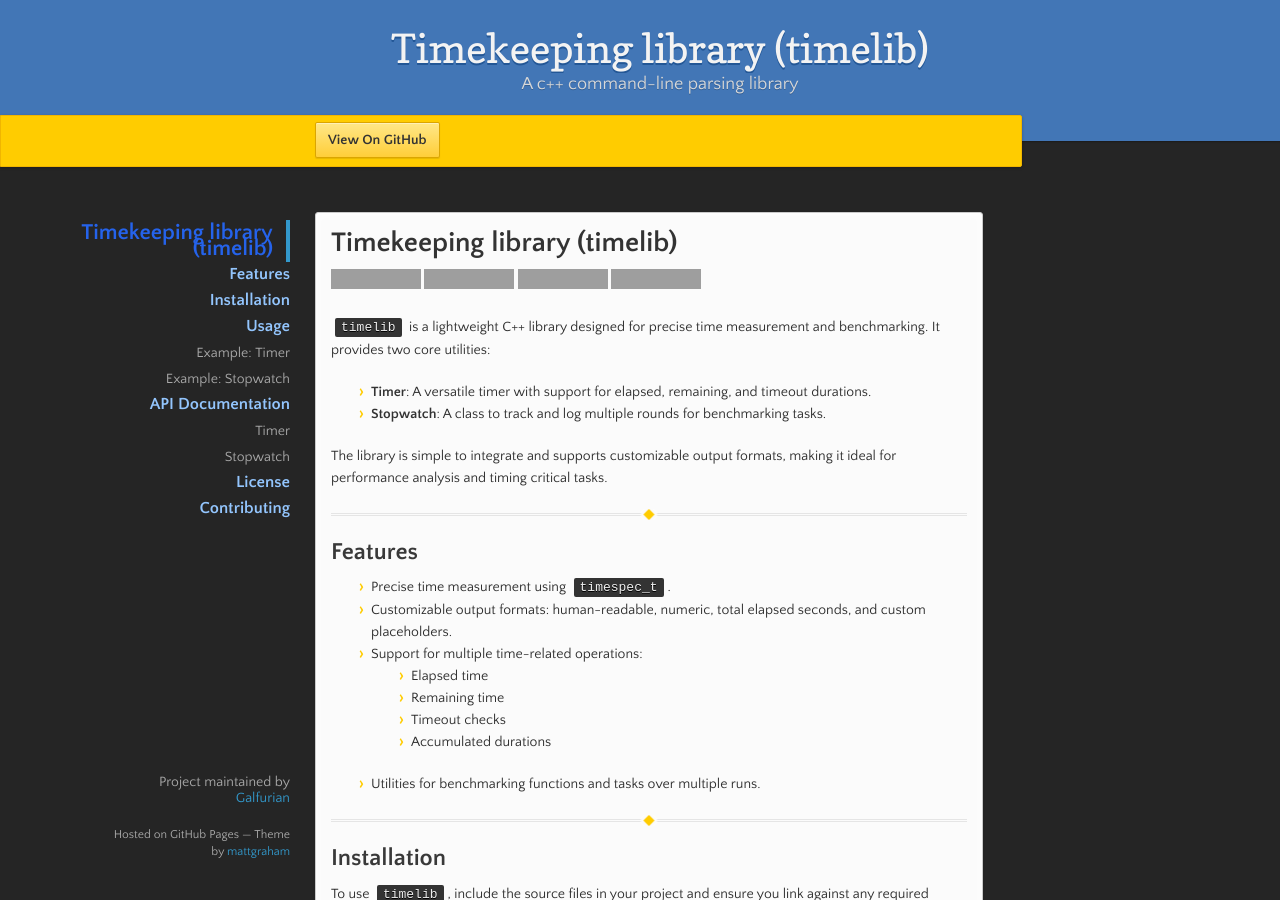
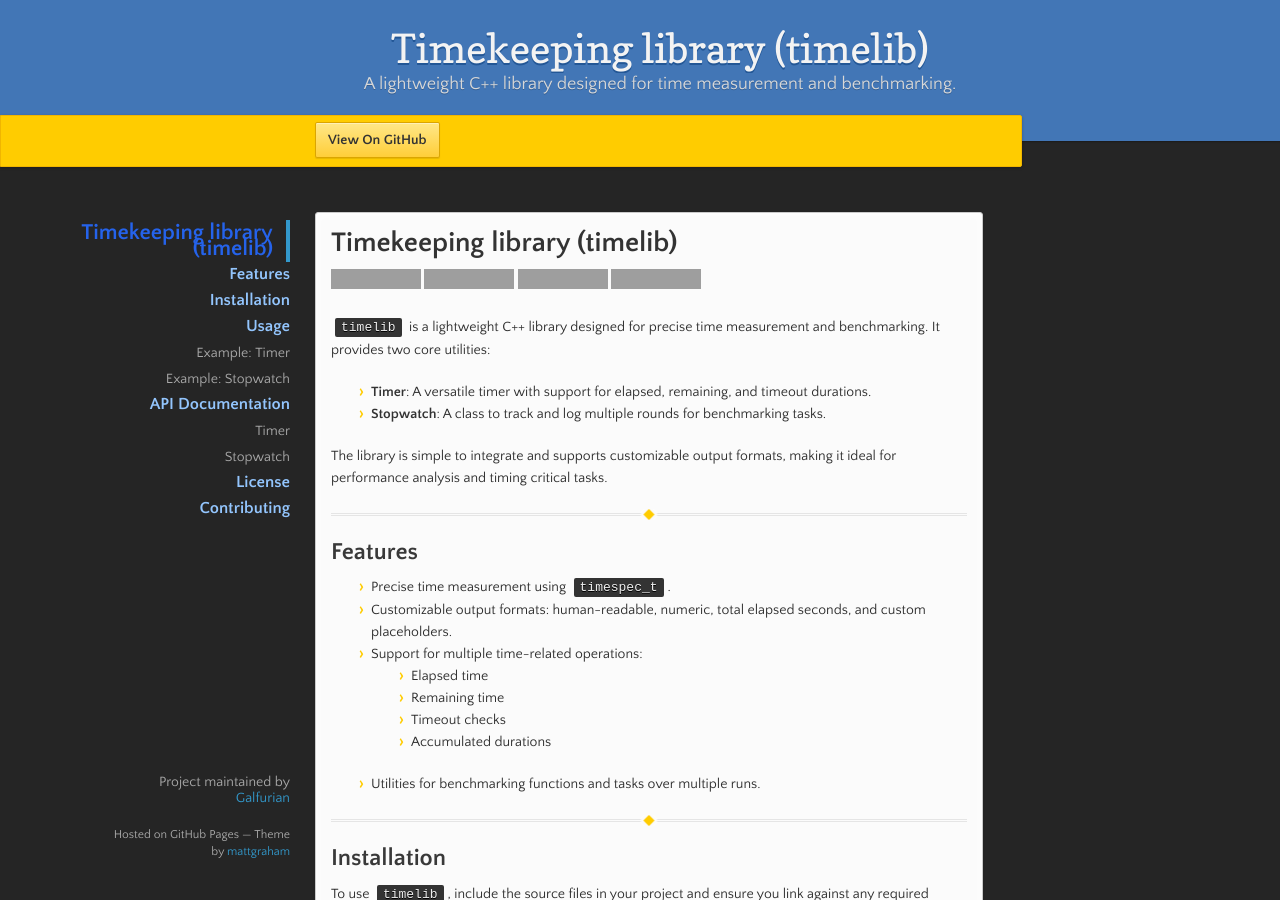
Before and after one commit to Galfurian/timelib, a Jekyll site: the page built from index.md, in a window 1280 px wide and 900 px high. Built offline with Jekyll 4.4.1, drawn with Linux system fonts in a browser that asks for light colours; our own code applies the rules of GitHub Pages for plain Markdown files; grey boxes are pictures that could not be loaded.

Commit message:
Update gh-pages.

```diff
--- a/_config.yml
+++ b/_config.yml
@@ -1,5 +1,5 @@
-title: CMDLP
-description: A c++ command-line parsing library
+title: TIMELIB
+description: A lightweight C++ library designed for time measurement and benchmarking.
 author: Enrico Fraccaroli
 show_downloads: false
 google_analytics:
```
